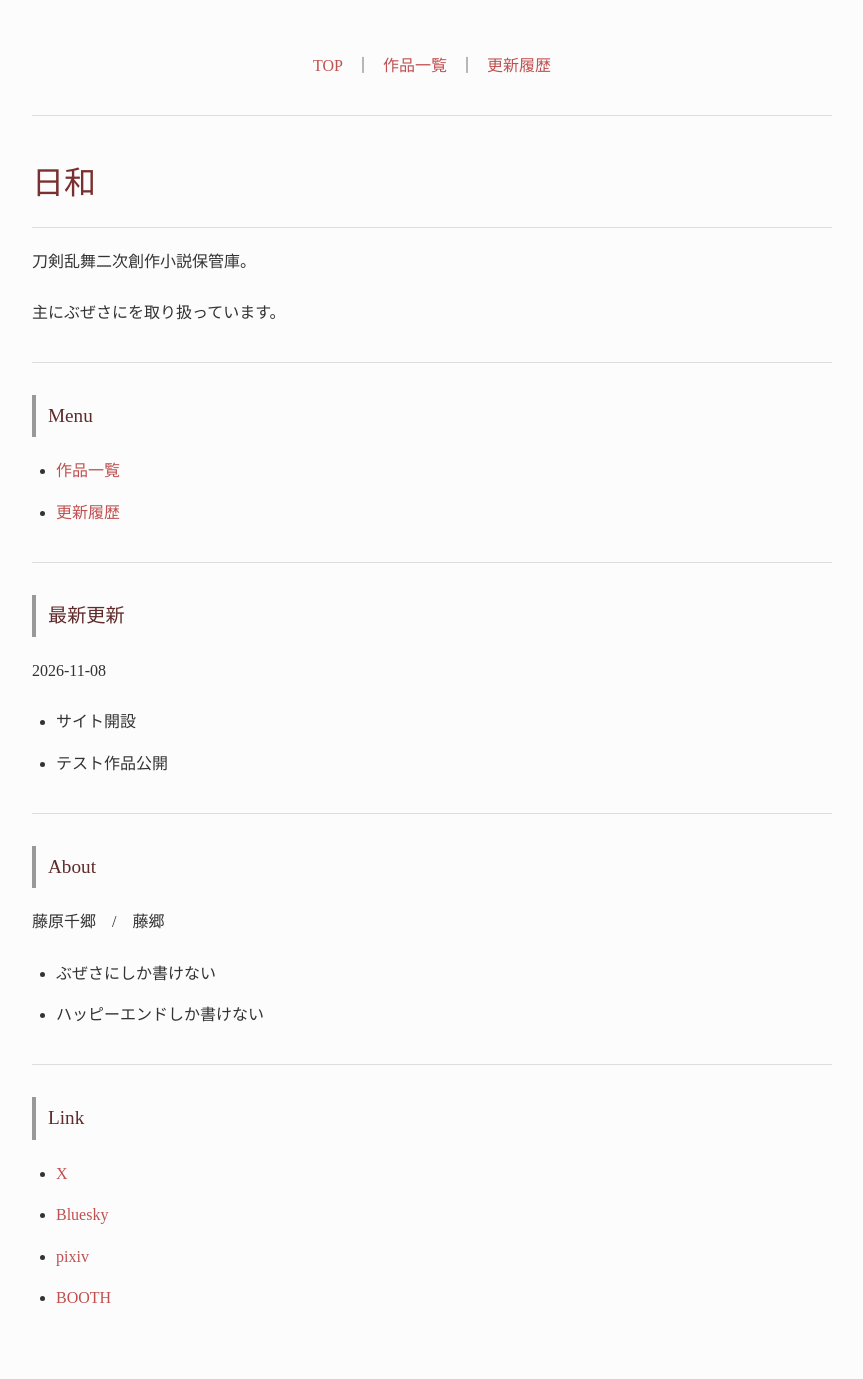
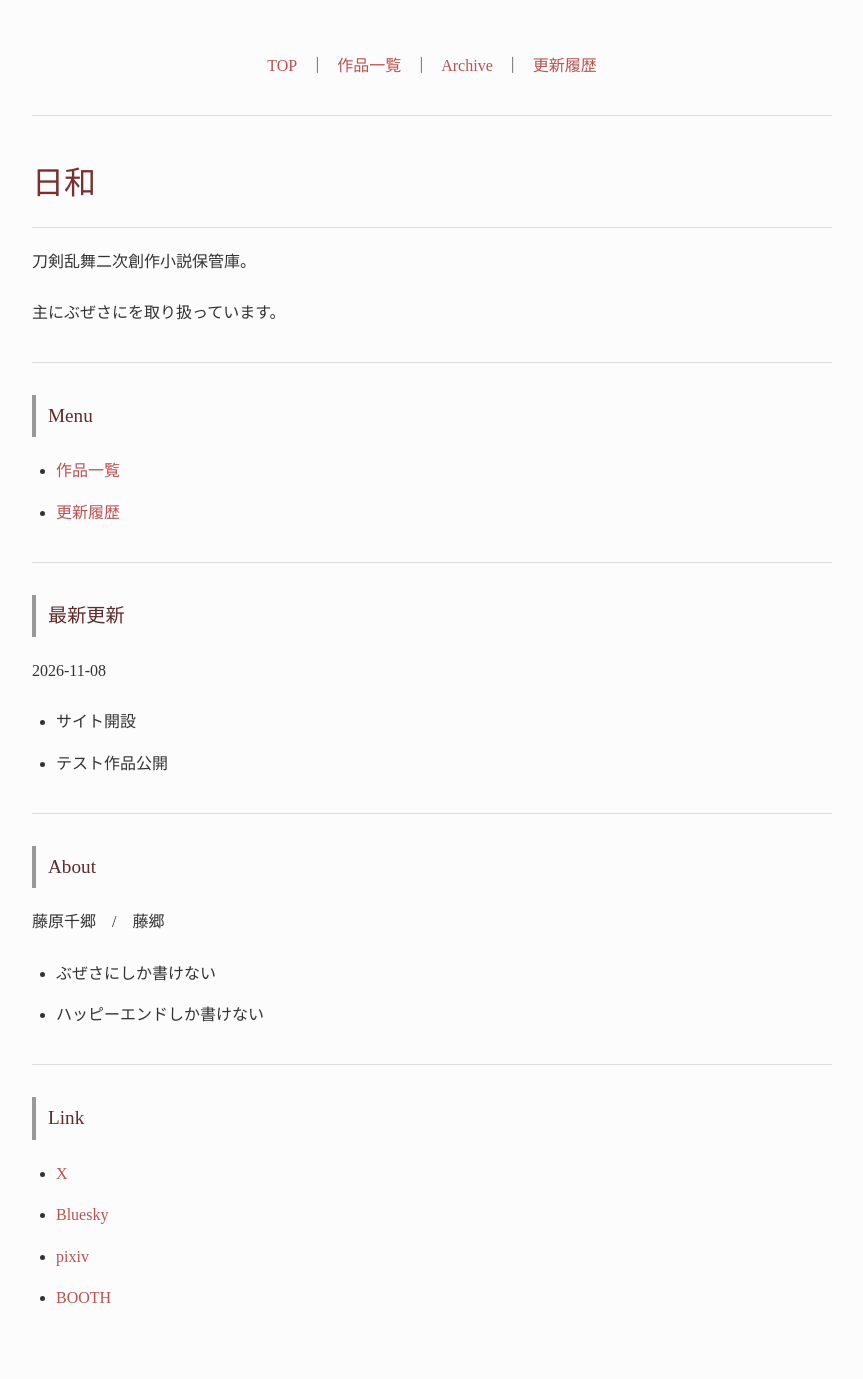
Before and after one commit to fjst160/lemon160, a Jekyll site: the page built from index.md, in a window 1280 px wide. Shown: the whole page, without its empty margins (208-1071 px from the left). Built offline with Jekyll 4.4.1, drawn with Linux system fonts in a browser that asks for light colours.

Commit message:
Update default.html

```diff
--- a/_layouts/default.html
+++ b/_layouts/default.html
@@ -15,6 +15,8 @@
     ｜
     <a href="{{ site.baseurl }}/novels.html">作品一覧</a>
     ｜
+    <a href="{{ site.baseurl }}/archive.html">Archive</a>
+    ｜
     <a href="{{ site.baseurl }}/history.html">更新履歴</a>
 </nav>
 
```
